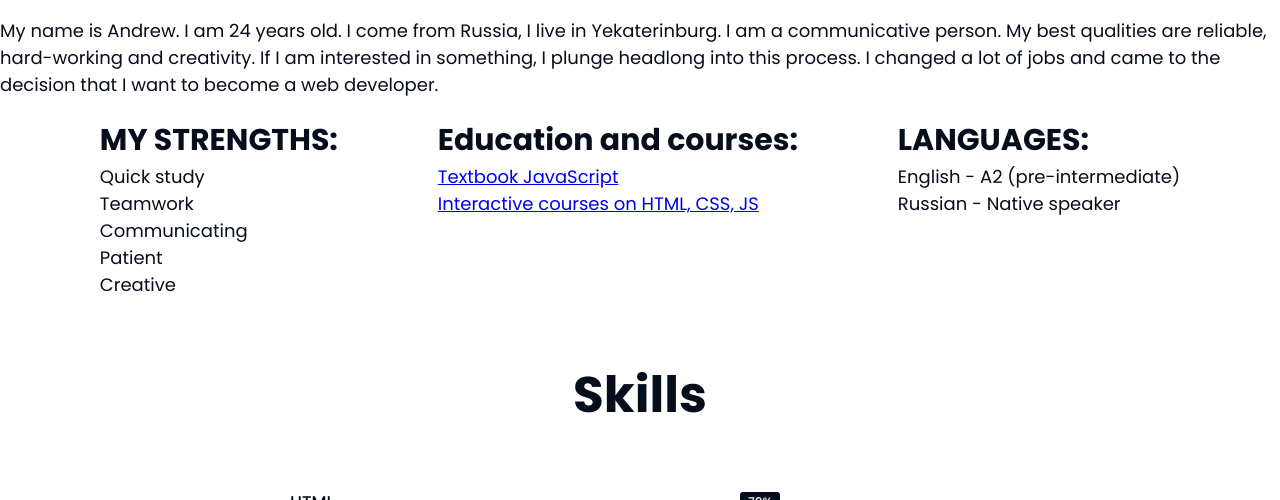
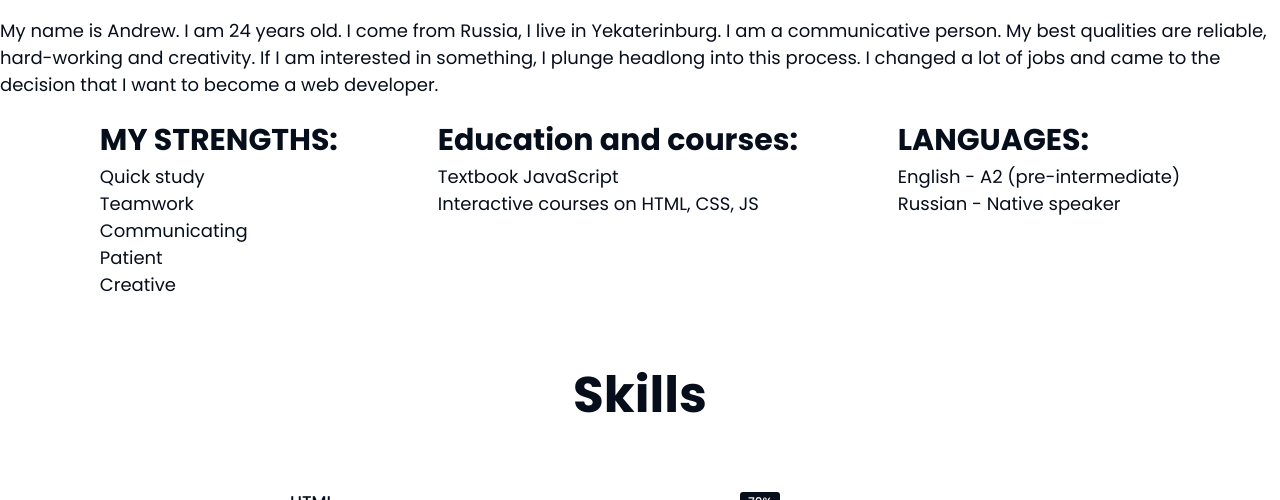
Before and after one commit to Ageraowls/rsschool-cv-old, a plain HTML site: page index.html in a window 1280 px wide. Shown: the part 600-1100 px from the top of the page. Drawn offline with Linux system fonts and the light colour scheme.

Commit message:
feat: add some styles for about section

```diff
--- a/style.css
+++ b/style.css
@@ -148,6 +148,15 @@ h1 {
   display: flex;
   justify-content: space-evenly;
   color: #060e1b;
+}
+
+.education__link {
+  text-decoration: none;
+  color: #060e1b;
+}
+
+.education__link:hover {
+  color: rgb(102, 153, 204);
 }
 
 .section {
```
